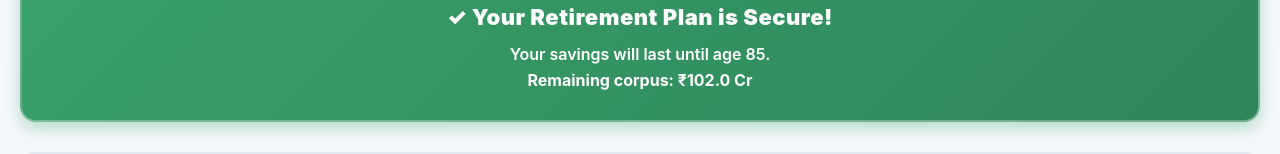
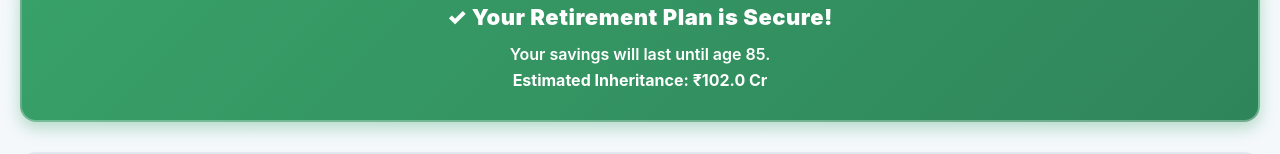
Before and after one commit to IamAKhtar/RetirementPlanner, a Next.js app: page / in a window 1280 px wide. Shown: the part 608-762 px from the top of the page. Built offline with nearby package versions, Linux system fonts and the light colour scheme.

Commit message:
Added choices

```diff
--- a/pages/index.js
+++ b/pages/index.js
@@ -588,7 +588,7 @@ export default function Home() {
                 <>
                   Your savings will last until age {results.expensesUntilAge}.
                   <br />
-                  <strong>Remaining corpus: ₹{formatCorpusDisplay(results.finalCorpus)}</strong>
+                  <strong>Estimated Inheritance: ₹{formatCorpusDisplay(results.finalCorpus)}</strong>
                 </>
               )
               : `Your funds will run out at age ${results.moneyRunsOutAge}. You need to increase savings or reduce expenses to reach age ${results.expensesUntilAge}.`
```
